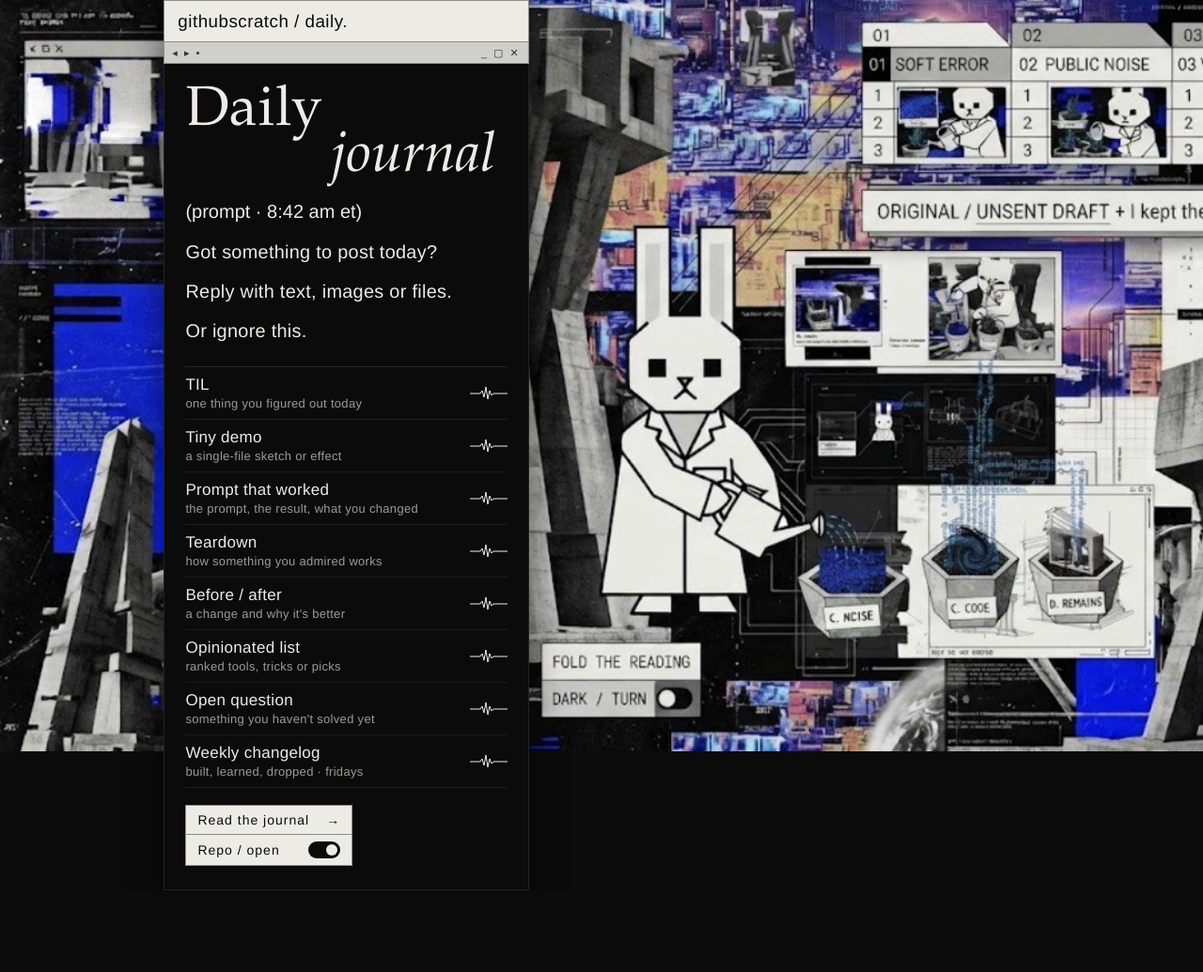
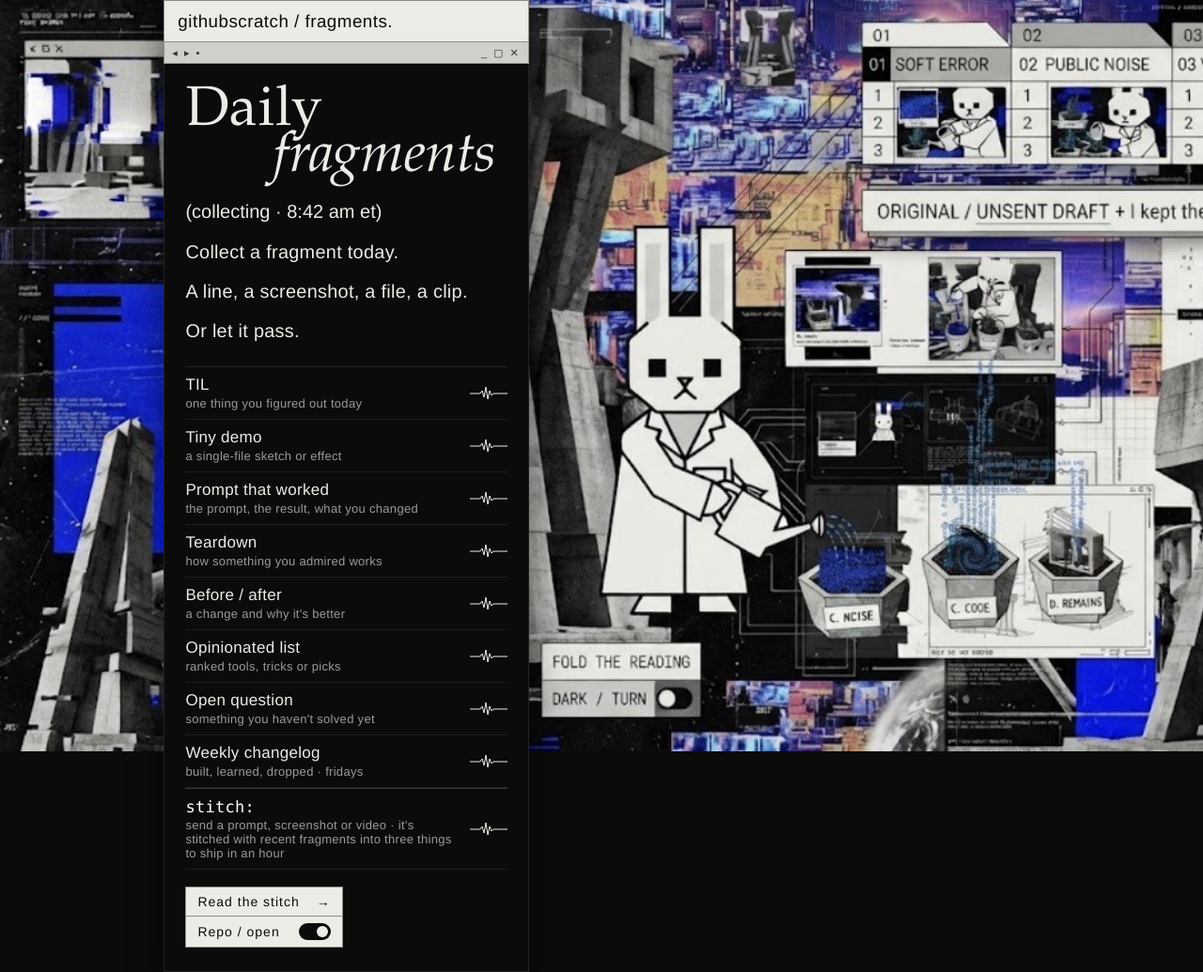
Before and after one commit to projectionheart/githubscratch, a plain HTML site: page docs/index.html in a window 1280 px wide. Shown: the whole page at 94% size. Before the commit the page ends 948 px from the top, so only its background shows below. Drawn offline with Linux system fonts and the light colour scheme.

Commit message:
Collect fragments, stitch them: rename ideas/ to fragments/, add the stitch index and stitch: prompts

```diff
--- a/docs/index.html
+++ b/docs/index.html
@@ -3,8 +3,8 @@
 <meta charset="utf-8">
 <meta name="viewport" content="width=device-width, initial-scale=1, viewport-fit=cover">
 <meta name="theme-color" content="#0a0a0a">
-<title>githubscratch · daily journal</title>
-<meta name="description" content="A public journal on GitHub. One prompt a day; reply with a post, an image or a file.">
+<title>githubscratch · fragments</title>
+<meta name="description" content="Collecting fragments on GitHub, one a day, and stitching them into things.">
 <style>
 :root {
   --ink: #0b0b0b; --paper: #ecebe6; --chrome: #cfcfcb; --line: #8d8d88;
@@ -45,6 +45,8 @@ h1 .b { display: block; font-size: 64px; font-style: italic; text-align: right;
   padding: 9px 0; border-bottom: 1px solid #1d1d1d; }
 .types b { font-weight: 400; font-size: 17px; letter-spacing: .3px; }
 .types span { grid-column: 1; font-size: 13px; color: var(--dim); letter-spacing: .3px; }
+.types li.build b { font-family: var(--mono); color: #fff; }
+.types li.build { border-top: 1px solid #3a3a3a; }
 .types svg { grid-column: 2; grid-row: 1 / span 2; width: 40px; height: 16px; }
 
 .switch { margin-top: 18px; display: inline-grid; background: var(--paper); color: var(--ink); border: 1px solid var(--line); font-size: 14px; letter-spacing: 1px; }
@@ -87,17 +89,17 @@ h1 .b { display: block; font-size: 64px; font-style: italic; text-align: right;
 <div class="bg"><img src="assets/bg.jpg" alt="" fetchpriority="high"></div>
 
 <div class="stage">
-  <main class="win" aria-label="The daily journal prompt">
-    <div class="tag">githubscratch / daily.</div>
+  <main class="win" aria-label="The daily fragment prompt">
+    <div class="tag">githubscratch / fragments.</div>
     <div class="chrome" aria-hidden="true"><span>◂ ▸ ▪</span><span>_ ▢ ✕</span></div>
     <div class="panel">
-      <h1><span class="a">Daily</span><span class="b">journal</span></h1>
-      <p class="paren">(prompt · 8:42 am et)</p>
+      <h1><span class="a">Daily</span><span class="b">fragments</span></h1>
+      <p class="paren">(collecting · 8:42 am et)</p>
 
       <div class="lines">
-        <p>Got something to post today?</p>
-        <p>Reply with text, images or files.</p>
-        <p>Or ignore this.</p>
+        <p>Collect a fragment today.</p>
+        <p>A line, a screenshot, a file, a clip.</p>
+        <p>Or let it pass.</p>
       </div>
 
       <ul class="types">
@@ -109,10 +111,11 @@ h1 .b { display: block; font-size: 64px; font-style: italic; text-align: right;
         <li><b>Opinionated list</b><span>ranked tools, tricks or picks</span><svg viewBox="0 0 40 16"><use href="#wave"/></svg></li>
         <li><b>Open question</b><span>something you haven't solved yet</span><svg viewBox="0 0 40 16"><use href="#wave"/></svg></li>
         <li><b>Weekly changelog</b><span>built, learned, dropped · fridays</span><svg viewBox="0 0 40 16"><use href="#wave"/></svg></li>
+        <li class="build"><b>stitch:</b><span>send a prompt, screenshot or video · it's stitched with recent fragments into three things to ship in an hour</span><svg viewBox="0 0 40 16"><use href="#wave"/></svg></li>
       </ul>
 
       <nav class="switch">
-        <a href="https://github.com/ProjectionHeart/githubscratch/tree/main/ideas">Read the journal <span>→</span></a>
+        <a href="https://github.com/ProjectionHeart/githubscratch/tree/main/fragments">Read the stitch <span>→</span></a>
         <a href="https://github.com/ProjectionHeart/githubscratch">Repo / open <span class="pill" aria-hidden="true"></span></a>
       </nav>
     </div>
```
Also changed, not shown: 3 other files.
